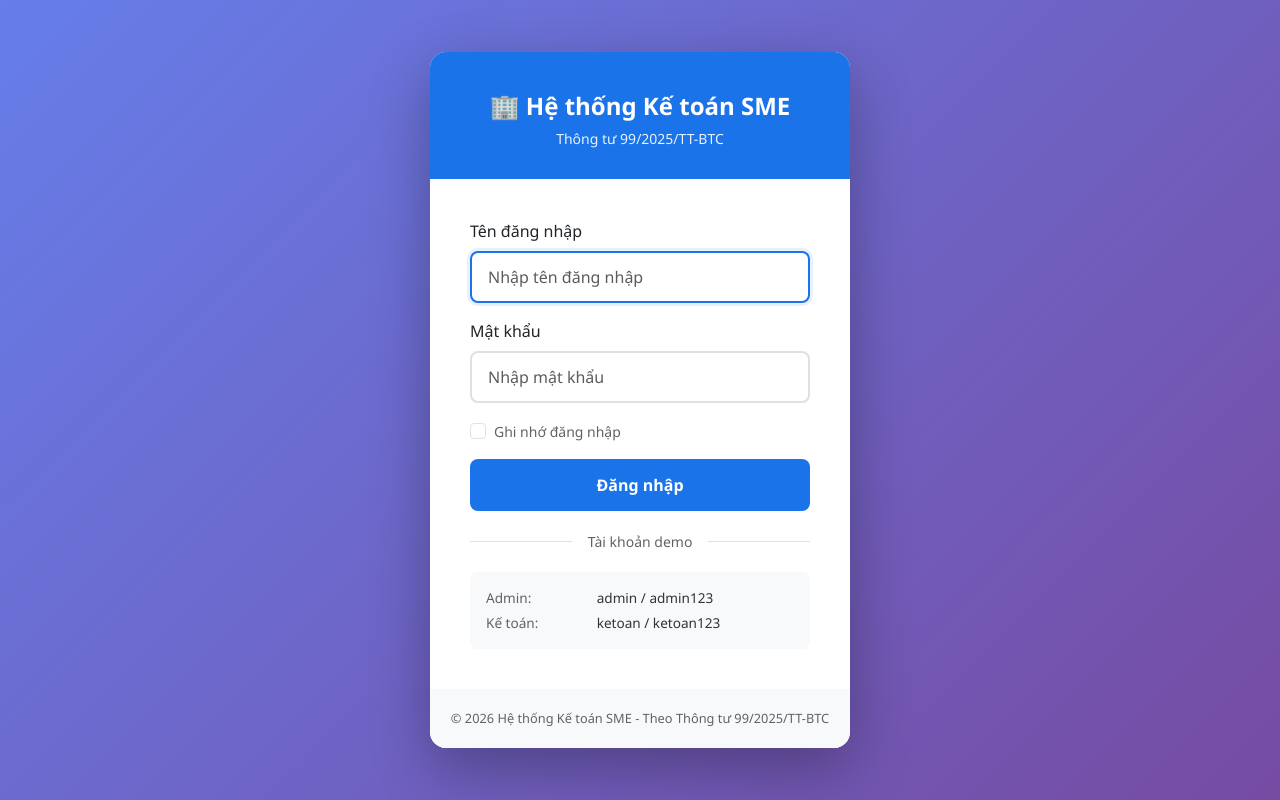
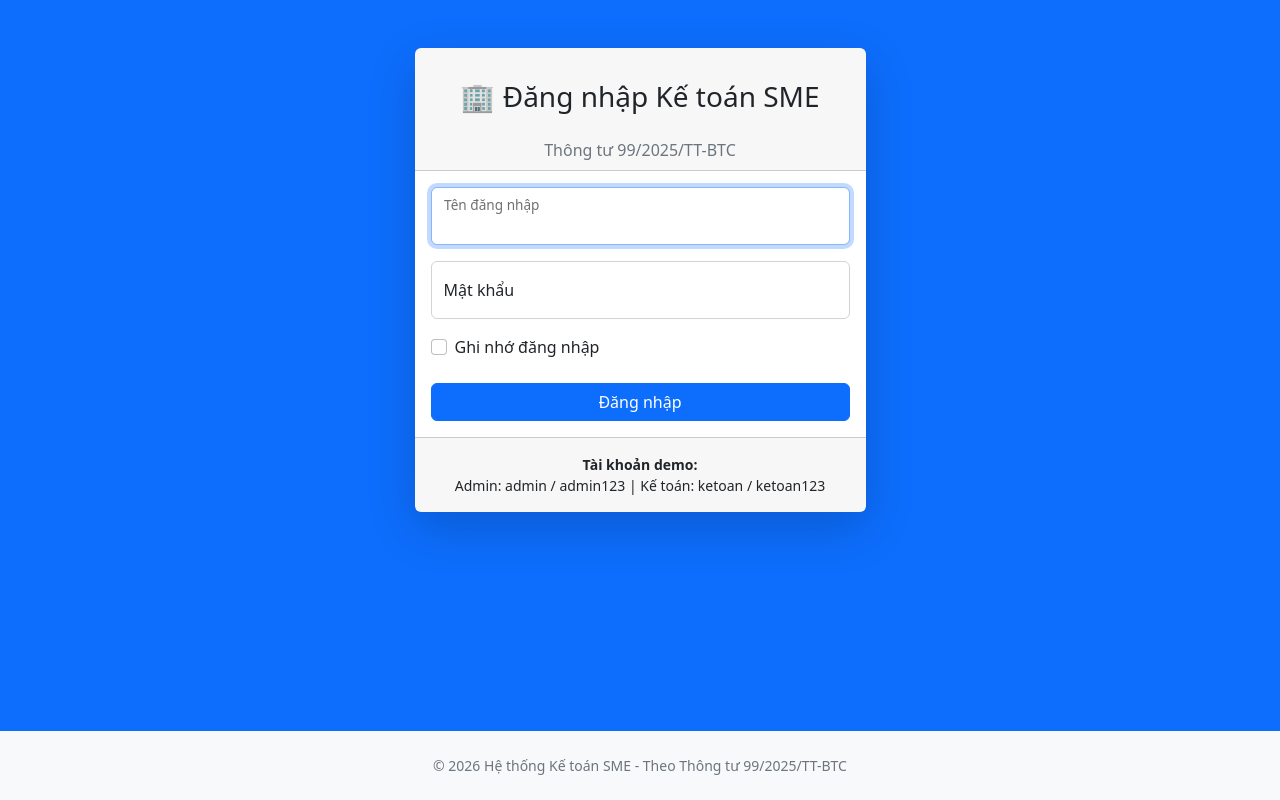
Before and after one commit to vqton/gl, a Django app: page /login/ in a window 1280 px wide. Run offline with Django 5.2, Linux system fonts and the light colour scheme; some libraries are stand-ins or nearby versions.

Commit message:
[HeThong-P5] - Update - Add Client Management to sidebar, update login template to SB Admin

```diff
--- a/templates/accounting/login.html
+++ b/templates/accounting/login.html
@@ -1,125 +1,29 @@
 <!DOCTYPE html>
 <html lang="vi">
     <head>
-    <meta charset="UTF-8">
-    <meta name="viewport" content="width=device-width, initial-scale=1.0">
+        <meta charset="utf-8" />
+        <meta http-equiv="X-UA-Compatible" content="IE=edge" />
+        <meta name="viewport" content="width=device-width, initial-scale=1, shrink-to-fit=no" />
+        <meta name="description" content="Hệ thống Kế toán SME - Đăng nhập" />
+        <meta name="author" content="" />
         <title>Đăng nhập - Kế toán SME</title>
-    {% load django_bootstrap5 %}
-    {% bootstrap_css %}
-    <style>
-        :root {
-            --primary-color: #1a73e8;
-            --secondary-color: #5f6368;
-            --bg-color: #f8f9fa;
-        }
-        body {
-            font-family: 'Segoe UI', Roboto, sans-serif;
-            background: linear-gradient(135deg, #667eea 0%, #764ba2 100%);
-            min-height: 100vh;
-            display: flex;
-            align-items: center;
-            justify-content: center;
-        }
-        .login-container {
-            background: white;
-            border-radius: 16px;
-            box-shadow: 0 20px 60px rgba(0,0,0,0.3);
-            overflow: hidden;
-            max-width: 420px;
-            width: 100%;
-        }
-        .login-header {
-            background: var(--primary-color);
-            color: white;
-            padding: 40px 40px 30px;
-            text-align: center;
-        }
-        .login-header h1 {
-            font-size: 1.5rem;
-            font-weight: 600;
-            margin: 0;
-        }
-        .login-header p {
-            margin: 8px 0 0;
-            opacity: 0.9;
-            font-size: 0.875rem;
-        }
-        .login-body {
-            padding: 40px;
-        }
-        .form-control {
-            border: 2px solid #e0e0e0;
-            border-radius: 8px;
-            padding: 12px 16px;
-            transition: all 0.3s;
-        }
-        .form-control:focus {
-            border-color: var(--primary-color);
-            box-shadow: 0 0 0 3px rgba(26,115,232,0.1);
-        }
-        .btn-login {
-            background: var(--primary-color);
-            border: none;
-            border-radius: 8px;
-            padding: 14px;
-            font-weight: 600;
-            width: 100%;
-            transition: all 0.3s;
-        }
-        .btn-login:hover {
-            background: #1557b0;
-            transform: translateY(-2px);
-        }
-        .form-check-label {
-            color: var(--secondary-color);
-            font-size: 0.875rem;
-        }
-        .login-footer {
-            text-align: center;
-            padding: 20px;
-            background: #f8f9fa;
-            color: var(--secondary-color);
-            font-size: 0.8rem;
-        }
-        .divider {
-            display: flex;
-            align-items: center;
-            margin: 20px 0;
-            color: var(--secondary-color);
-            font-size: 0.875rem;
-        }
-        .divider::before, .divider::after {
-            content: '';
-            flex: 1;
-            height: 1px;
-            background: #e0e0e0;
-        }
-        .divider span {
-            padding: 0 16px;
-        }
-        .demo-accounts {
-            background: #f8f9fa;
-            border-radius: 8px;
-            padding: 16px;
-            font-size: 0.85rem;
-        }
-        .demo-accounts dt {
-            color: var(--secondary-color);
-            font-weight: 500;
-        }
-        .demo-accounts dd {
-            margin-bottom: 4px;
-            color: #333;
-        }
-    </style>
+        {% load static %}
+        <link href="{% static 'css/styles.css' %}" rel="stylesheet" />
+        <script src="https://use.fontawesome.com/releases/v6.3.0/js/all.js" crossorigin="anonymous"></script>
     </head>
-<body>
-    <div class="login-container">
-        <div class="login-header">
-            <h1>🏢 Hệ thống Kế toán SME</h1>
-            <p>Thông tư 99/2025/TT-BTC</p>
+    <body class="bg-primary">
+        <div id="layoutAuthentication">
+            <div id="layoutAuthentication_content">
+                <main>
+                    <div class="container">
+                        <div class="row justify-content-center">
+                            <div class="col-lg-5">
+                                <div class="card shadow-lg border-0 rounded-lg mt-5">
+                                    <div class="card-header text-center">
+                                        <h3 class="text-center font-weight-light my-4">🏢 Đăng nhập Kế toán SME</h3>
+                                        <p class="text-muted mb-0">Thông tư 99/2025/TT-BTC</p>
                                     </div>
-        <div class="login-body">
+                                    <div class="card-body">
                                         <form method="post">
                                             {% csrf_token %}
                                             {% if messages %}
@@ -130,46 +34,49 @@
                                             {% endfor %}
                                             {% endif %}
 
-                <div class="mb-3">
-                    <label for="id_username" class="form-label">Tên đăng nhập</label>
-                    <input type="text" name="username" id="id_username"
-                           class="form-control" required autofocus
-                           placeholder="Nhập tên đăng nhập">
+                                            <div class="form-floating mb-3">
+                                                <input class="form-control" name="username" id="id_username" type="text" placeholder="Tên đăng nhập" required autofocus />
+                                                <label for="id_username">Tên đăng nhập</label>
                                             </div>
 
-                <div class="mb-3">
-                    <label for="id_password" class="form-label">Mật khẩu</label>
-                    <input type="password" name="password" id="id_password"
-                           class="form-control" required
-                           placeholder="Nhập mật khẩu">
+                                            <div class="form-floating mb-3">
+                                                <input class="form-control" name="password" id="id_password" type="password" placeholder="Mật khẩu" required />
+                                                <label for="id_password">Mật khẩu</label>
                                             </div>
 
-                <div class="mb-3 form-check">
-                    <input type="checkbox" class="form-check-input" id="remember">
+                                            <div class="form-check mb-3">
+                                                <input class="form-check-input" id="remember" type="checkbox" value="" />
                                                 <label class="form-check-label" for="remember">Ghi nhớ đăng nhập</label>
                                             </div>
 
-                <button type="submit" class="btn btn-primary btn-login">
-                    Đăng nhập
-                </button>
+                                            <div class="d-flex align-items-center justify-content-between mt-4 mb-0">
+                                                <button type="submit" class="btn btn-primary w-100">Đăng nhập</button>
+                                            </div>
                                         </form>
-
-            <div class="divider">
-                <span>Tài khoản demo</span>
                                     </div>
-
-            <div class="demo-accounts">
-                <dl class="row mb-0">
-                    <dt class="col-4">Admin:</dt>
-                    <dd class="col-8 mb-1">admin / admin123</dd>
-                    <dt class="col-4">Kế toán:</dt>
-                    <dd class="col-8 mb-0">ketoan / ketoan123</dd>
-                </dl>
+                                    <div class="card-footer text-center py-3">
+                                        <div class="small">
+                                            <strong>Tài khoản demo:</strong><br>
+                                            Admin: admin / admin123 | Kế toán: ketoan / ketoan123
                                         </div>
                                     </div>
-        <div class="login-footer">
-            © 2026 Hệ thống Kế toán SME - Theo Thông tư 99/2025/TT-BTC
                                 </div>
                             </div>
+                        </div>
+                    </div>
+                </main>
+            </div>
+            <div id="layoutAuthentication_footer">
+                <footer class="py-4 bg-light mt-auto">
+                    <div class="container-fluid px-4">
+                        <div class="d-flex align-items-center justify-content-center small">
+                            <div class="text-muted">&copy; {% now "Y" %} Hệ thống Kế toán SME - Theo Thông tư 99/2025/TT-BTC</div>
+                        </div>
+                    </div>
+                </footer>
+            </div>
+        </div>
+        <script src="https://cdn.jsdelivr.net/npm/bootstrap@5.2.3/dist/js/bootstrap.bundle.min.js" crossorigin="anonymous"></script>
+        <script src="{% static 'js/scripts.js' %}"></script>
     </body>
 </html>
--- a/templates/base.html
+++ b/templates/base.html
@@ -166,6 +166,7 @@
                                     <a class="nav-link" href="{% url 'he_thong:nguoi_dung_list' %}">Người dùng & Phân quyền</a>
                                     <a class="nav-link" href="{% url 'he_thong:db_management' %}">Quản lý CSDL</a>
                                     <a class="nav-link" href="{% url 'he_thong:audit_log_list' %}">Audit Log</a>
+                                    <a class="nav-link" href="{% url 'he_thong:client_list' %}">Quản lý khách hàng</a>
                                 </nav>
                             </div>
 
```
Also changed, not shown: agents.md (+25 -10 lines). Lines whose indentation alone changed are shown as unchanged.
